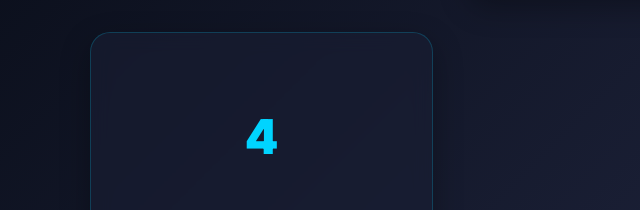
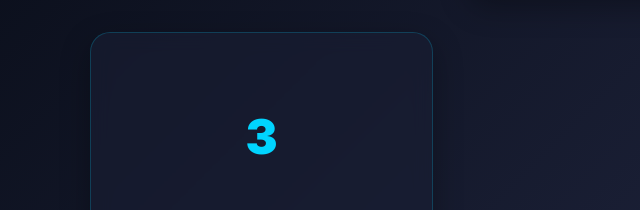
Before and after one commit to ThanhBaNguyen/thanhbaportfolio, a plain HTML site: page index.html in a window 1280 px wide. Shown: the part 1740-1950 px from the top of the page, 0-640 px from the left. Drawn offline with Linux system fonts and the light colour scheme.

Commit message:
moi cap nhat them

```diff
--- a/index.html
+++ b/index.html
@@ -51,7 +51,7 @@
                     <p class="stat-desc">Hoàn Thành</p>
                 </div>
                 <div class="stat-card stat-card-2">
-                    <h3 class="stat-number">4</h3>
+                    <h3 class="stat-number">3</h3>
                     <p class="stat-label">Chứng Chỉ</p>
                     <p class="stat-desc">Chuyên Nghiệp</p>
                 </div>
```
